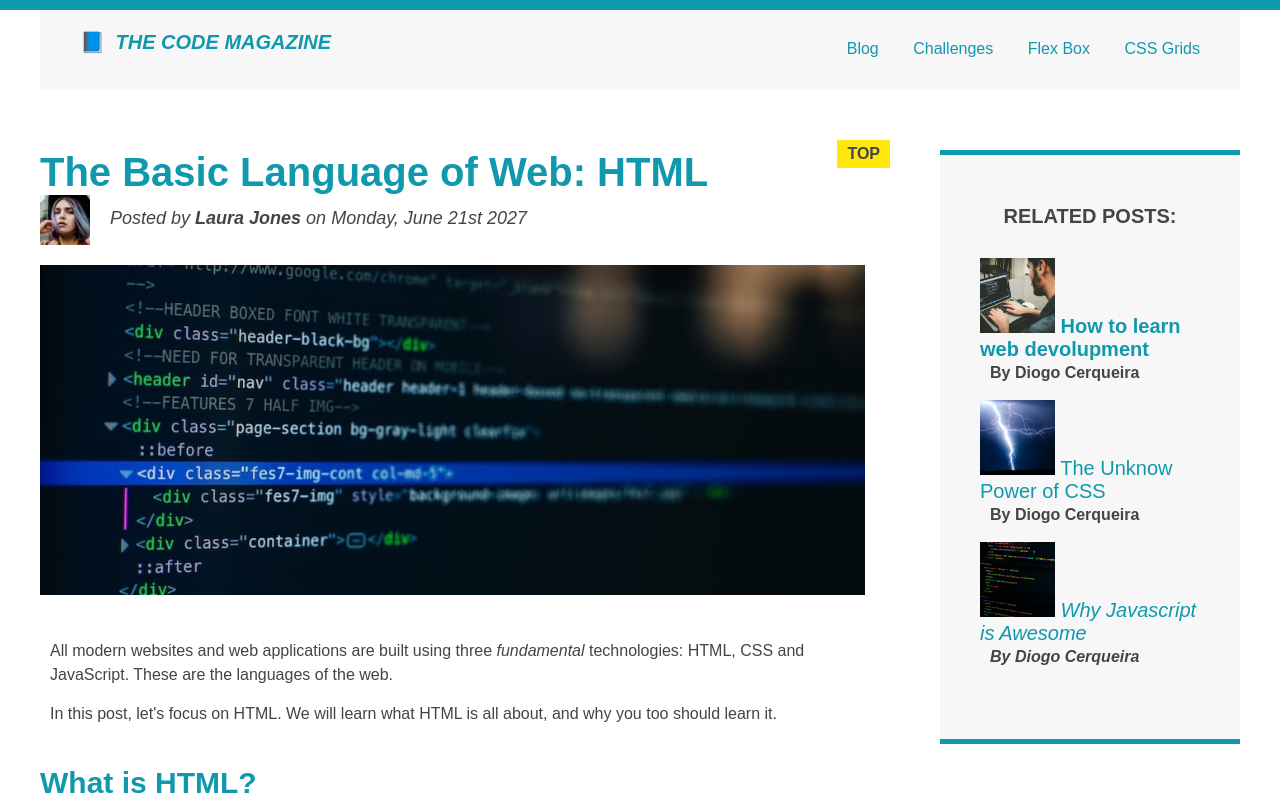
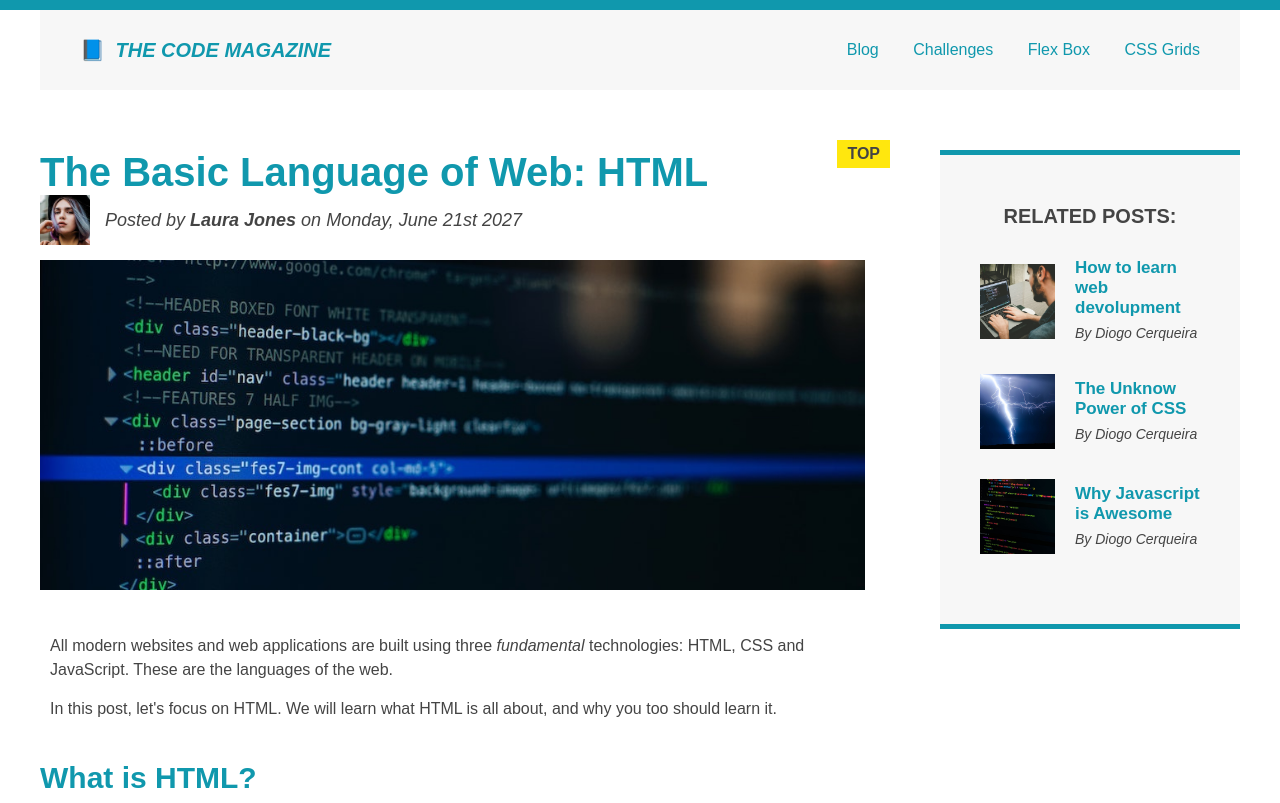
Before and after one commit to DiogoCerqueira/FirstPage-HTML5, a plain HTML site: page index.html in a window 1280 px wide. Shown: the top 803 px of the page. Drawn offline with Linux system fonts and the light colour scheme.

Commit message:
flexBox
Changing from float to flexbox.

```diff
--- a/index.html
+++ b/index.html
@@ -19,10 +19,12 @@
         </nav>
       </header>
 
+      <div class="row">
         <article>
           <header class="post-header">
             <h2>The Basic Language of Web: HTML</h2>
 
+            <div class="author-box">
               <img
                 src="img/laura-jones.jpg"
                 alt="Laura photo"
@@ -34,6 +36,7 @@
               <p id="author" class="author">
                 Posted by <strong>Laura Jones</strong> on Monday, June 21st 2027
               </p>
+            </div>
 
             <img
               src="img/post-img.jpg"
@@ -47,8 +50,8 @@
           <p>
             All modern websites and web applications are built using three
             <em>fundamental</em>
-          technologies: HTML, CSS and JavaScript. These are the languages of the
-          web.
+            technologies: HTML, CSS and JavaScript. These are the languages of
+            the web.
           </p>
           <p>
             In this post, let's focus on HTML. We will learn what HTML is all
@@ -59,8 +62,8 @@
           <p>
             HTML stands for <strong>H</strong>yper<strong>T</strong>ext
             <strong>M</strong>arkup <strong>L</strong>anguage. It's a markup
-          language that web developers use to structure and describe the content
-          of a webpage (not a programming language).
+            language that web developers use to structure and describe the
+            content of a webpage (not a programming language).
           </p>
           <p>
             HTML consists of elements that describe different types of content:
@@ -104,40 +107,48 @@
 
         <aside>
           <h4>Related Posts:</h4>
-        <ul class="related-posts">
-          <li>
+          <ul class="related">
+            <li class="related-post">
               <img
                 src="img/related-1.jpg"
                 width="75"
                 height="75"
                 alt="Author photo"
               />
-            <a href="#">How to learn web devolupment</a>
+              <div>
+                <a href="#" class="related-link"
+                  >How to learn web devolupment</a
+                >
                 <p class="related-author">By Diogo Cerqueira</p>
+              </div>
             </li>
-          <li>
+            <li class="related-post">
               <img
                 src="img/related-2.jpg"
                 width="75"
                 height="75"
                 alt="thunder photo"
               />
-            <a href="#">The Unknow Power of CSS</a>
+              <div>
+                <a href="#" class="related-link">The Unknow Power of CSS</a>
                 <p class="related-author">By Diogo Cerqueira</p>
+              </div>
             </li>
-          <li>
+            <li class="related-post">
               <img src="img/related-3.jpg" width="75" height="75" alt="codes" />
-            <a href="#">Why Javascript is Awesome</a>
+              <div>
+                <a href="#" class="related-link">Why Javascript is Awesome</a>
                 <p class="related-author">By Diogo Cerqueira</p>
+              </div>
             </li>
           </ul>
         </aside>
+        <button>❤️ Like</button>
+      </div>
 
       <footer>
         <p>Copyright &copy; 2027 The Computer Magazine.</p>
       </footer>
     </div>
-
-    <button>❤️ Like</button>
   </body>
 </html>
--- a/style.css
+++ b/style.css
@@ -16,6 +16,7 @@ body {
 .container {
   width: 1200px;
   margin: 0 auto;
+  position: relative;
 }
 
 .main-header {
@@ -110,7 +111,7 @@ footer p {
   font-weight: bold;
 }
 
-.related-posts {
+.related {
   list-style: none;
   margin-left: 0;
 }
@@ -152,12 +153,11 @@ a:active {
 
 nav {
   font-size: 16px;
-  text-align: center;
+  /* text-align: center; */
 }
 
 nav a:link {
   margin-right: 30px;
-  margin-top: 10px;
   display: inline-block;
 }
 
@@ -193,14 +193,14 @@ h2::after {
 }
 
 /* FLOATS */
-
+/*
 .author-img {
   float: left;
   margin-bottom: 20px;
 }
 
 .author {
-  /* padding-left: 55px; */
+  padding-left: 55px;
   float: left;
   margin-top: 10px;
   margin-left: 20px;
@@ -233,3 +233,67 @@ aside {
 footer {
   clear: both;
 }
+*/
+
+/* FLEXBOX */
+.main-header {
+  display: flex;
+  align-items: center;
+  justify-content: space-between;
+}
+
+.author-box {
+  display: flex;
+  align-items: center;
+  margin-bottom: 15px;
+}
+
+.author {
+  margin-bottom: 0;
+  margin-left: 15px;
+}
+
+.related-post {
+  display: flex;
+  align-items: center;
+  gap: 20px;
+  margin-bottom: 30px;
+}
+
+.related-link:link {
+  font-size: 17px;
+  font-weight: bold;
+  font-style: normal;
+  margin-bottom: 5px;
+  display: block;
+}
+
+.related-author {
+  margin-bottom: 0;
+  margin-left: 0;
+  font-size: 14px;
+  font-weight: normal;
+  font-style: italic;
+}
+
+.row {
+  display: flex;
+  gap: 75px;
+  margin-bottom: 60px;
+  align-items: flex-start;
+}
+
+article {
+  flex: 1;
+  margin-bottom: 0;
+}
+
+aside {
+  /*
+    DEFAULTS:
+    flex-grow: 0;
+    flex-shrink: 1;
+    flex-basis: auto;
+  */
+  flex: 0 0 300px;
+}
```
Also changed, not shown: flexbox.html (+15 -3 lines). Lines whose indentation alone changed are shown as unchanged.
